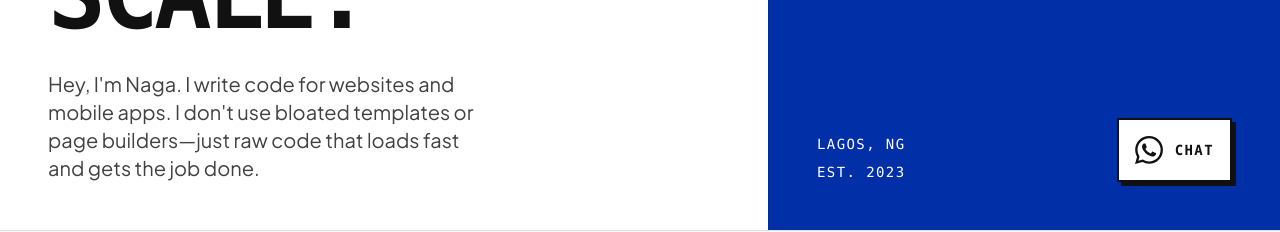
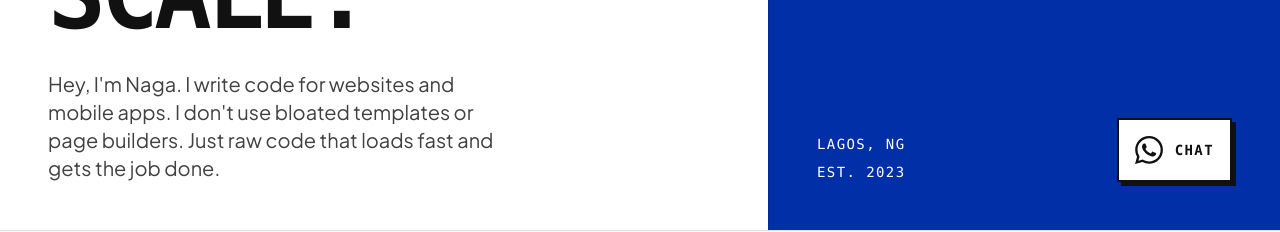
Before and after one commit to francisnaga/My-Portfolio, a React (Vite) app: page / in a window 1280 px wide. Shown: the part 570-802 px from the top of the page. Built offline with nearby package versions, Linux system fonts and the light colour scheme.

Commit message:
fix: remove em-dash to strictly follow ai copy rules

```diff
--- a/src/components/Hero.jsx
+++ b/src/components/Hero.jsx
@@ -9,7 +9,7 @@ export default function Hero() {
           Scale.
         </h1>
         <p className="font-sans text-base md:text-xl max-w-md text-dark/80">
-          Hey, I'm Naga. I write code for websites and mobile apps. I don't use bloated templates or page builders—just raw code that loads fast and gets the job done.
+          Hey, I'm Naga. I write code for websites and mobile apps. I don't use bloated templates or page builders. Just raw code that loads fast and gets the job done.
         </p>
       </div>
 
```
